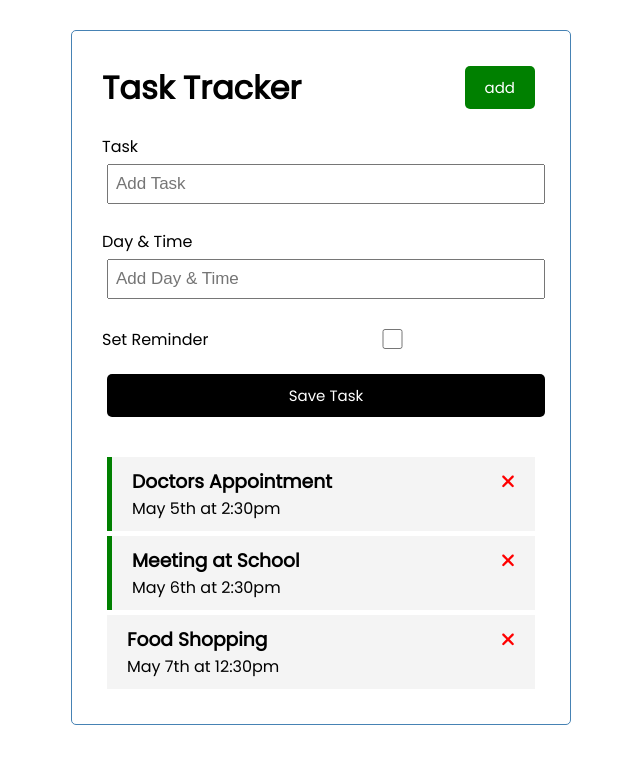
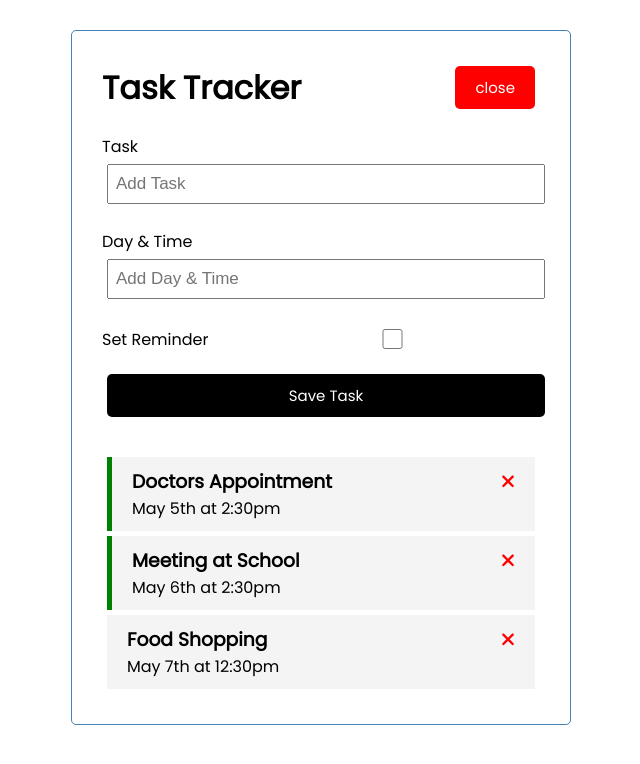
Before and after one commit to brunonasc74/task-tracker-angular, an Angular app: page / in a window 1280 px wide. Both pictures are taken after a click on the button "add". Shown: the top 764 px of the page, without its empty margins (319-959 px from the left). Built offline with nearby package versions, Linux system fonts and the light colour scheme; data requests are answered from the project's data file.

Commit message:
toggle button and ui service implemented

```diff
--- a/src/app/components/add-task/add-task.component.html
+++ b/src/app/components/add-task/add-task.component.html
@@ -1,4 +1,4 @@
-<form class="add-form" (ngSubmit)="onSubmit()">
+<form *ngIf="showAddTask" class="add-form" (ngSubmit)="onSubmit()">
   <div class="form-control">
     <label for="text">Task</label>
     <input
--- a/src/app/components/add-task/add-task.component.ts
+++ b/src/app/components/add-task/add-task.component.ts
@@ -1,4 +1,6 @@
 import { Component, EventEmitter, Output } from '@angular/core';
+import { UiService } from '../../services/ui.service';
+import { Subscription } from 'rxjs';
 import { Task } from '../../Task';
 
 @Component({
@@ -11,6 +13,14 @@
   text: string;
   day: string;
   reminder: boolean = false;
+  showAddTask: boolean;
+  subscription: Subscription;
+
+  constructor(private uiService: UiService) {
+    this.subscription = this.uiService
+      .onToggle()
+      .subscribe((value) => (this.showAddTask = value));
+  }
 
   onSubmit() {
     if (!this.text) {
--- a/src/app/components/header/header.component.html
+++ b/src/app/components/header/header.component.html
@@ -1,8 +1,8 @@
 <header>
   <h1>{{ title }}</h1>
   <app-button
-    text="add"
-    color="green"
+    text="{{ showAddTask ? 'close' : 'add' }}"
+    color="{{ showAddTask ? 'red' : 'green' }}"
     (btnClick)="toggleAddTask()"
   ></app-button>
 </header>
--- a/src/app/components/header/header.component.ts
+++ b/src/app/components/header/header.component.ts
@@ -1,4 +1,6 @@
 import { Component } from '@angular/core';
+import { UiService } from '../../services/ui.service';
+import { Subscription } from 'rxjs';
 
 @Component({
   selector: 'app-header',
@@ -7,8 +9,16 @@
 })
 export class HeaderComponent {
   title: string = 'Task Tracker';
+  showAddTask: boolean;
+  subscription: Subscription;
+
+  constructor(private UiService: UiService) {
+    this.subscription = this.UiService.onToggle().subscribe(
+      (value) => (this.showAddTask = value)
+    );
+  }
 
   toggleAddTask() {
-    alert('click');
+    this.UiService.toggleAddTask();
   }
 }
--- /dev/null
+++ b/src/app/services/ui.service.ts
@@ -0,0 +1,21 @@
+import { Injectable } from '@angular/core';
+import { Observable, Subject } from 'rxjs';
+
+@Injectable({
+  providedIn: 'root',
+})
+export class UiService {
+  private showAddTask: boolean = false;
+  private subject = new Subject<any>();
+
+  constructor() {}
+
+  toggleAddTask(): void {
+    this.showAddTask = !this.showAddTask;
+    this.subject.next(this.showAddTask);
+  }
+
+  onToggle(): Observable<any> {
+    return this.subject.asObservable();
+  }
+}
```
Also changed, not shown: 1 other file (tests, documents, lock files or other folders).
